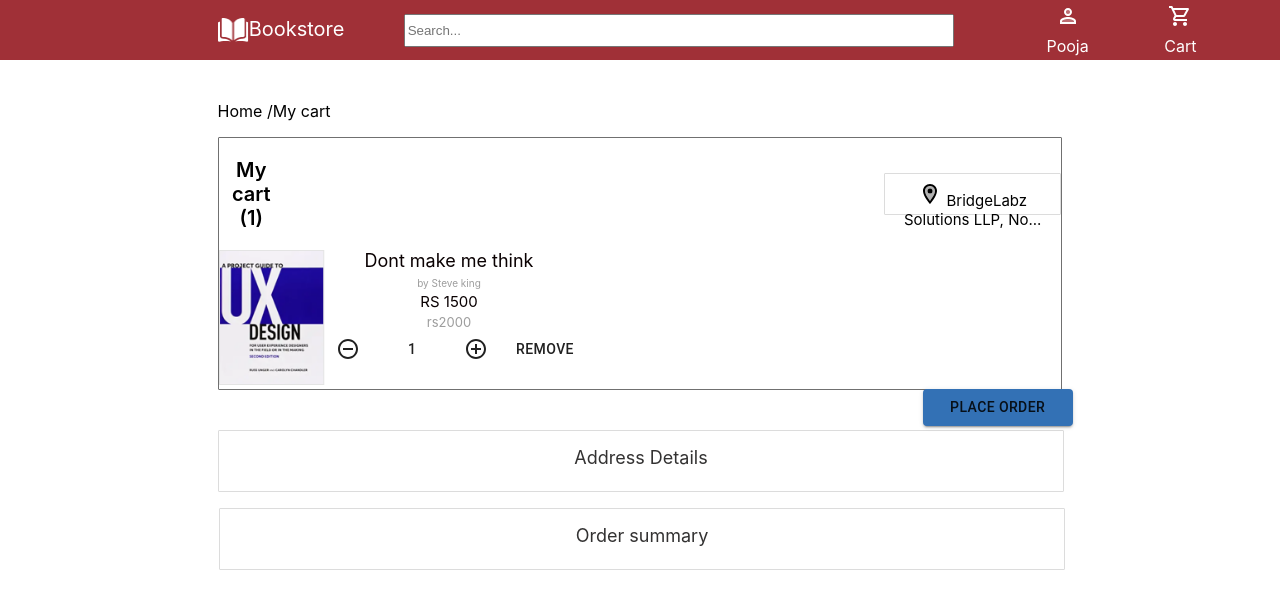
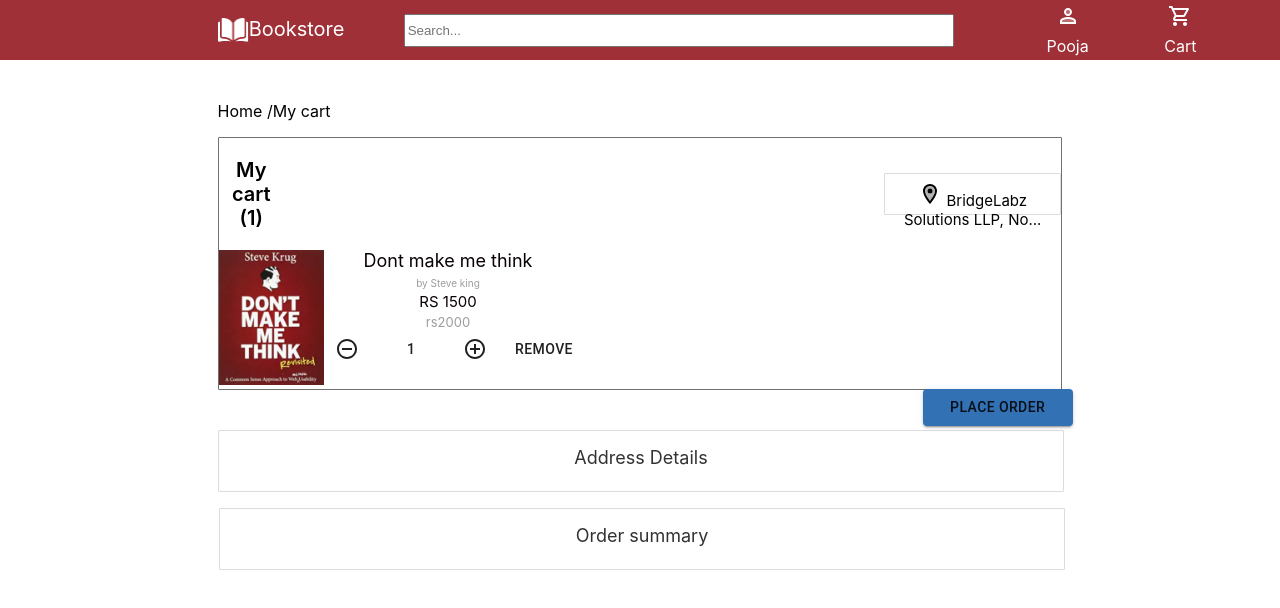
Before and after one commit to sonupooja98/Book_Store_project, a React (Create React App) app: page /cart in a window 1280 px wide. Shown: the top 608 px of the page. Built offline with nearby package versions, Linux system fonts and the light colour scheme; no server answers.

Commit message:
[pooja]:added page

```diff
--- a/src/component/cart/Cart.jsx
+++ b/src/component/cart/Cart.jsx
@@ -1,6 +1,6 @@
 import React from 'react'
 import Header from '../header/Header'
-import book5 from '../../assest/book5.png'
+import book1 from '../../assest/book1.png'
 import { Button } from '@material-ui/core'
 import {
     cartItemQuantity, getTheCard
@@ -108,7 +108,7 @@ function Cart(props) {
                     <div>
                         <div className='imageAndDetails'>
                             <div>
-                                <img className='book5' src={book5}></img>
+                                <img className='book5' src={book1}></img>
                             </div>
                             <div>
                                 <div className='cartBookDetails'>
```
